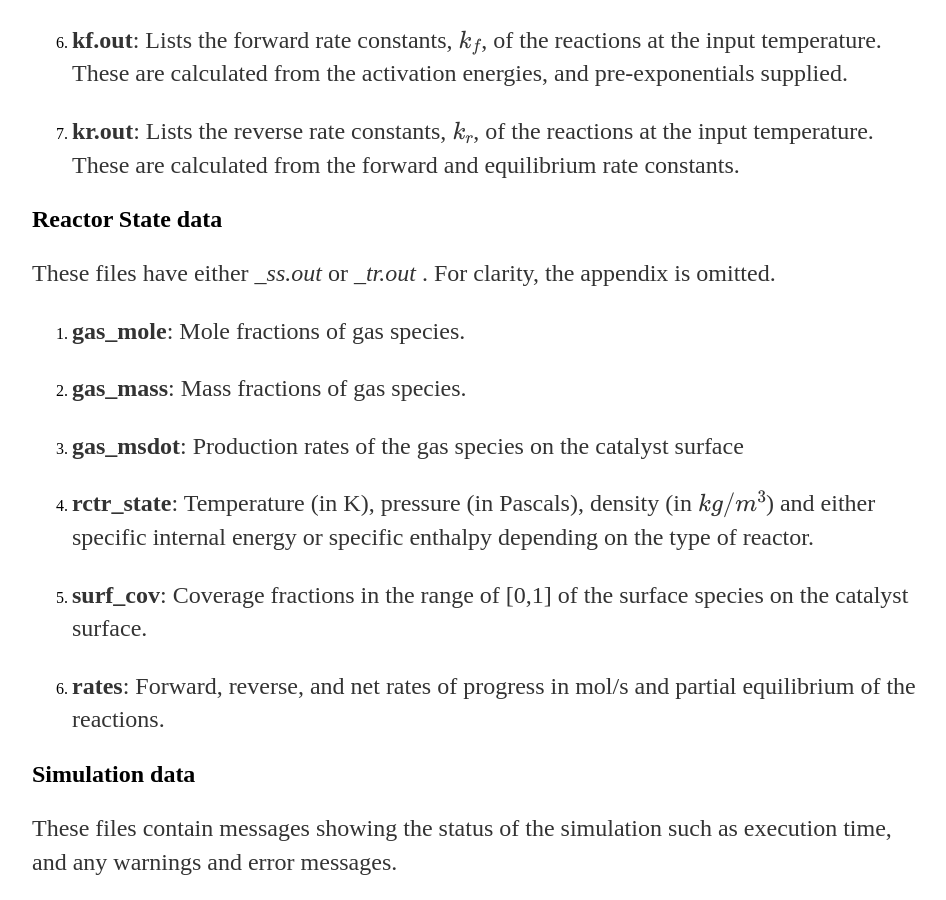
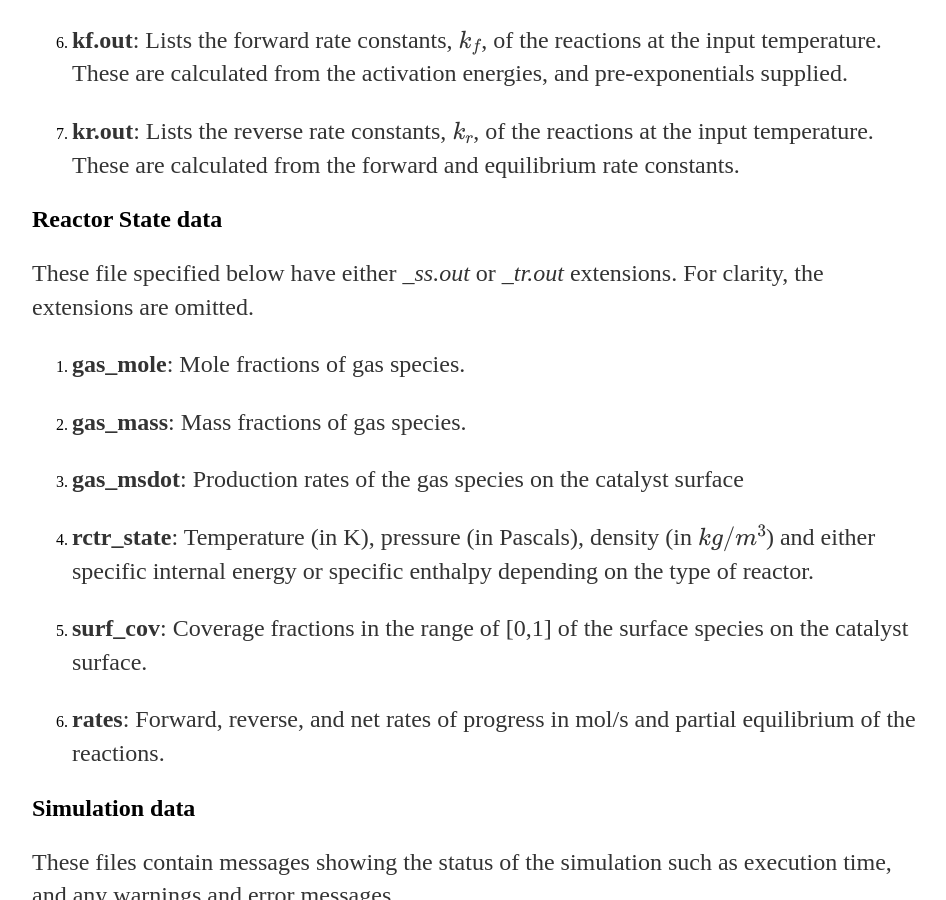
Before and after one commit to VlachosGroup/openmkm, a Jekyll site: the page built from docs/output.md, in a window 1280 px wide and 900 px high, scrolled down 1557 px. Shown: the whole window, without its empty margins (160-1106 px from the left). Built offline with Jekyll 4.4.1, drawn with Linux system fonts in a browser that asks for light colours; formulas are drawn with MathJax 3; our own code applies the rules of GitHub Pages for plain Markdown files.

Commit message:
output added

```diff
--- a/docs/output.md
+++ b/docs/output.md
@@ -48,7 +48,7 @@ reaction rate constants do not contain *_ss* or *_tr* before *.out*.
 
 ## Reactor State data
 
-These files have either *_ss.out* or *_tr.out* . For clarity, the appendix is omitted.
+These file specified below have either *_ss.out* or *_tr.out* extensions. For clarity, the extensions are omitted.
 
 1. **gas\_mole**:  Mole fractions of gas species.
 
```
